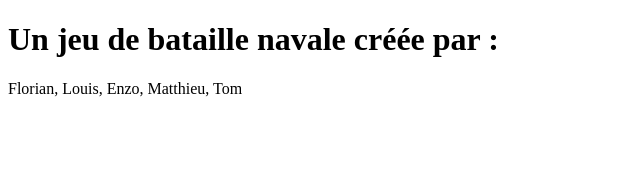
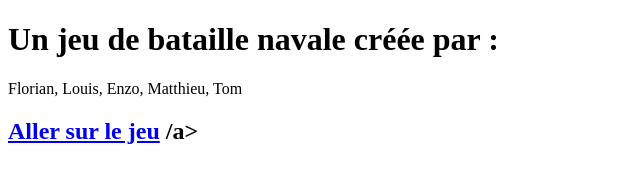
Before and after one commit to louisingelaereepid/projet-bataille-navale, a plain HTML site: page index.html in a window 1280 px wide. Shown: the whole page, without its empty margins (0-640 px from the left). Drawn offline with Linux system fonts and the light colour scheme.

Commit message:
Creation lien cliquable vers le jeu

```diff
--- a/index.html
+++ b/index.html
@@ -11,6 +11,7 @@
   <body>                      <!-- Contenu visible -->
     <h1>Un jeu de bataille navale créée par :</h1>
     <p>Florian, Louis, Enzo, Matthieu, Tom</p>
+    <h2><a href="bataille.html">Aller sur le jeu</a> /a></h2>
   </body>
 
 </html>
```
